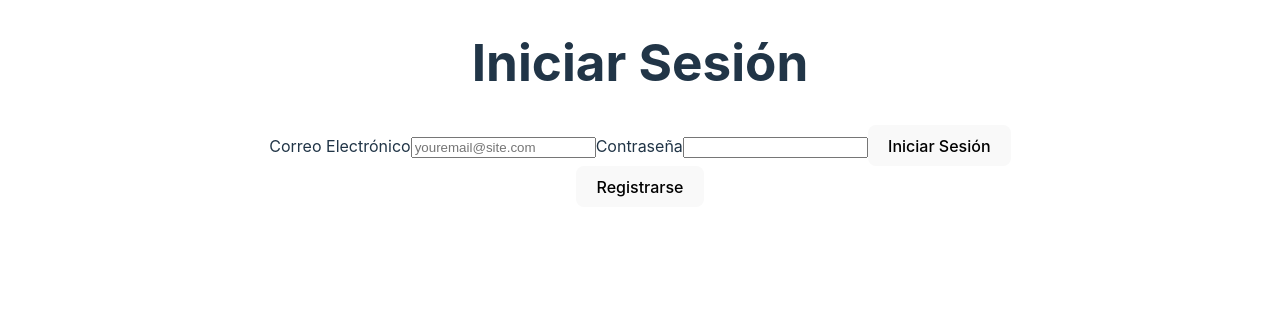
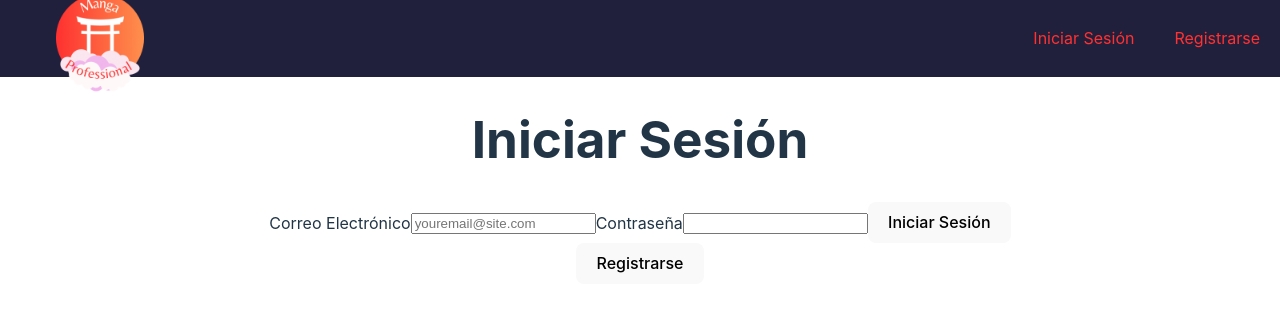
Before and after one commit to Miguel935daw/Manga_Tori, a React (Vite) app: page / in a window 1280 px wide. Both pictures are taken after a click on the link "Iniciar Sesión". Shown: the top 312 px of the page. Built offline with nearby package versions, Linux system fonts and the light colour scheme.

Commit message:
Nav modificado para llegar al home

```diff
--- a/src/Components/Login.jsx
+++ b/src/Components/Login.jsx
@@ -1,7 +1,7 @@
 import { useEffect, useState } from "react";
 import { supabase } from "../supabase/client";
 import { useNavigate } from "react-router-dom";
-
+import NavBar from "./NavBar";
 function Login() {
   const navigate = useNavigate();
   const [email, setEmail] = useState("");
@@ -13,17 +13,18 @@ function Login() {
       const { data, error } = await supabase.auth.signInWithPassword({
         email: email,
         password: password,
-      })
+      });
     } catch (error) {
       console.error(error);
     }
   };
 
   return (
-    <div >
-      <form onSubmit={handleSubmit} >
-        <h1 >Iniciar Sesión</h1>
-        <label htmlFor="email" >Correo Electrónico</label>
+    <div>
+      <NavBar />
+      <form onSubmit={handleSubmit}>
+        <h1>Iniciar Sesión</h1>
+        <label htmlFor="email">Correo Electrónico</label>
         <input
           type="email"
           name="email"
@@ -38,7 +39,13 @@ function Login() {
         />
         <button>Iniciar Sesión</button>
       </form>
-      <button onClick={()=> {navigate("/Register")}}>Registrarse</button>
+      <button
+        onClick={() => {
+          navigate("/Register");
+        }}
+      >
+        Registrarse
+      </button>
     </div>
   );
 }
--- a/src/Components/NavBar.jsx
+++ b/src/Components/NavBar.jsx
@@ -9,7 +9,7 @@ function NavBar() {
   if (userSession !== null) {
     return (
       <nav>
-        <img src="/images/logo.png" alt="logo" className="logo" />
+        <img src="/images/logo.png" alt="logo" className="logo" onClick={() => navigate("/")}/>
         <ul>
           <li>
             <a onClick={() => supabase.auth.signOut()}>Cerrar Sesión</a>
@@ -22,7 +22,7 @@ function NavBar() {
   const navigate = useNavigate();
   return (
     <nav>
-      <img src="/images/logo.png" alt="logo" className="logo" />
+      <img src="/images/logo.png" alt="logo" className="logo" onClick={() => navigate("/")}/>
       <ul>
         <li>
           <a onClick={() => navigate("/Login")}>Iniciar Sesión</a>
--- a/src/Components/Register.jsx
+++ b/src/Components/Register.jsx
@@ -1,7 +1,7 @@
 import { useEffect, useState } from "react";
 import { supabase } from "../supabase/client";
 import { useNavigate } from "react-router-dom";
-
+import NavBar from "./NavBar";
 function comprobarContraseña(valor, campo) {
   //La contraseña debe tener mínimo 8 caracteres, una letra y un número
   let exp = /(?=\w*\d){1,}(?=\w*[a-zA-Z])\S{1,}/;
@@ -70,6 +70,7 @@ function Register() {
   };
   return (
     <div >
+      <NavBar/>
       {showConfirmation ? (
         <p >
           Se le ha enviado un correo de confirmación
--- a/src/styles/styles.css
+++ b/src/styles/styles.css
@@ -17,6 +17,7 @@ a:hover {
   width: 200px;
   height: 200px !important;
   float: left;
+  cursor: pointer;
 }
 
 ul {
```
